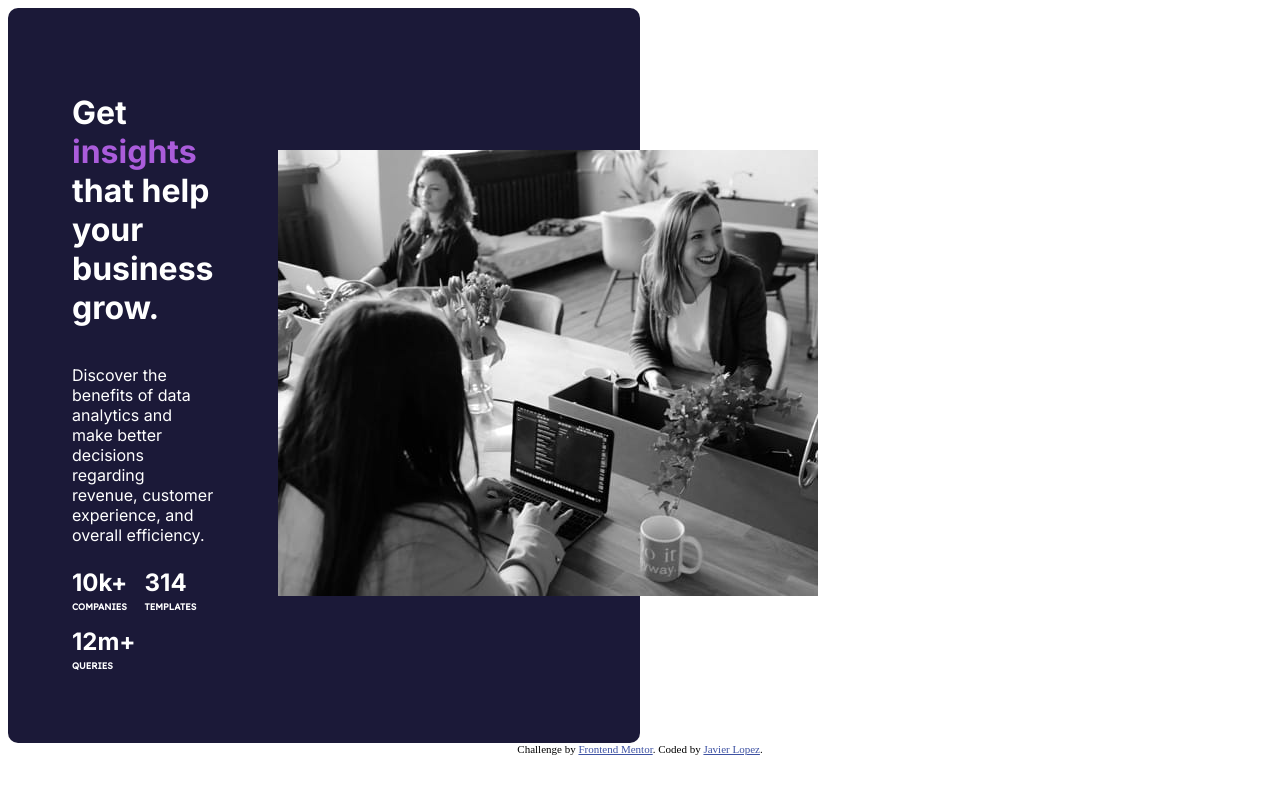
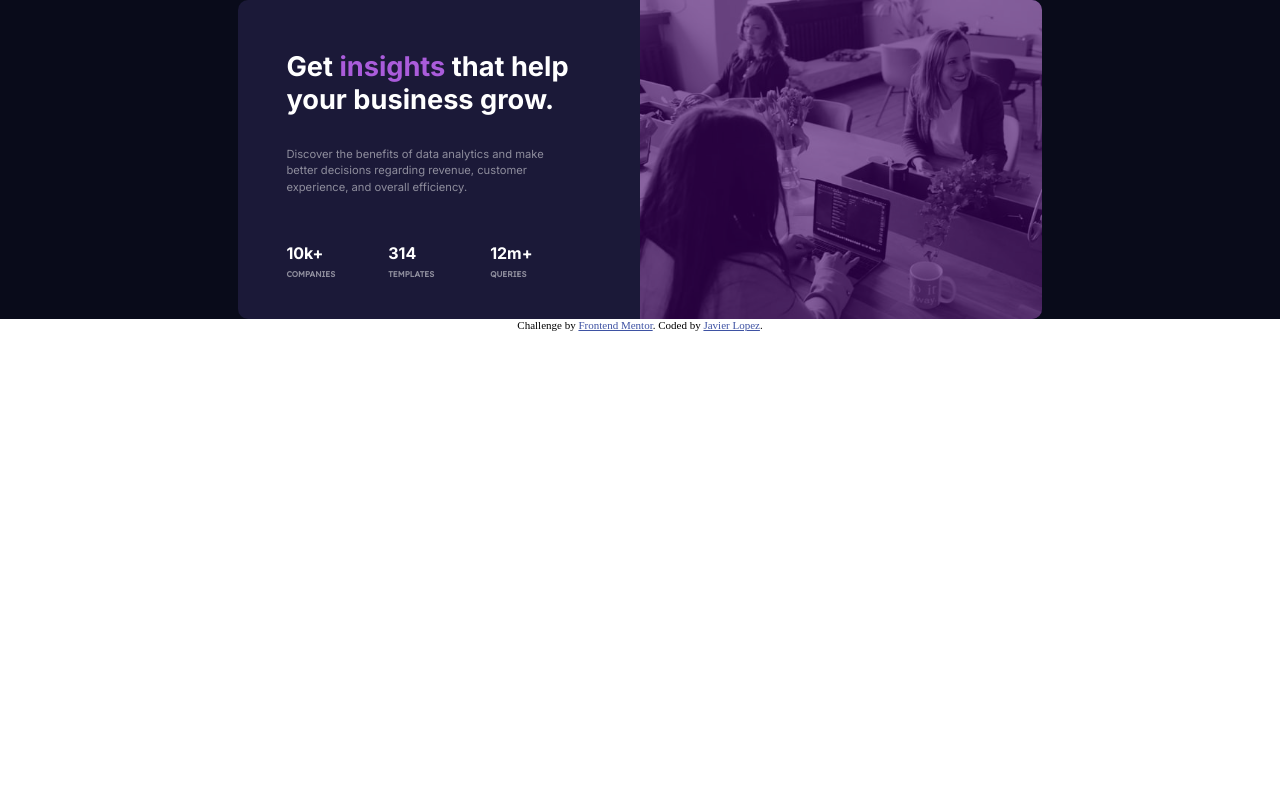
Before and after one commit to jglopezre/stats-preview-card-component-main, a plain HTML site: page index.html in a window 1280 px wide. Drawn offline with nearby package versions, Linux system fonts and the light colour scheme; files that its build step writes are made by us from their sources.

Commit message:
image position corrected, height corrected, web view ready

```diff
--- a/index.html
+++ b/index.html
@@ -12,45 +12,46 @@
   <link rel="preconnect" href="https://fonts.gstatic.com" crossorigin>
   <link href="https://fonts.googleapis.com/css2?family=Inter:wght@400;700&family=Lexend+Deca&display=swap" rel="stylesheet">
   <link href="./style.css" rel="stylesheet"/>
-  <!-- Feel free to remove these styles or customise in your own stylesheet 👍
-  <style>
 
-  </style> -->
 </head>
 
 <body>
+  <div class="main-container">
+    <div class="card">
+      <div>
+	<div class="left-box">
 
-  <div class="card">
-    <div>
-      <div class="left-box">
-	<div><h1>Get <span>insights</span> that help your business grow.</h1></div>
-	<div><p>Discover the benefits of data analytics and make better decisions regarding revenue, customer experience, and overall efficiency.</p></div>
-	<div class="left-data-box">
-	  <div>
+	  <div class="first"><h1>Get <span>insights</span> that help your business grow.</h1></div>
+
+	  <div class="second"><p>Discover the benefits of data analytics and make better decisions regarding revenue, customer experience, and overall efficiency.</p></div>
+
+	  <div class="third-a">
 	    <h2>10k+</h2>
 	    <p>companies</p>
 	  </div>
-
-	  <div>
+	  <div class="third-b">
 	    <h2>314</h2>
 	    <p>templates</p>
 	  </div>
-
-	  <div>
+	  <div class="third-c">
 	    <h2>12m+</h2>
 	    <p>queries</p>
 	  </div>
 	</div>
       </div>
-    </div>
 
-    <div >
-      <div>
-	<img alt="meeting" src="./images/image-header-desktop.jpg"/>
+
+
+      <div class="right-box">
+	<picture>
+	  <source srcset="images/image-header-mobile.jpg" media="max-width: 300px" />
+	  <source srcset="images/image-header-desktop.jpg" />
+	  <img alt="" src="images/image-header-mobile.jpg"/>
+	</picture>
       </div>
+
     </div>
   </div>
-
   <div class="attribution">
     Challenge by <a href="https://www.frontendmentor.io?ref=challenge" target="_blank">Frontend Mentor</a>.
     Coded by <a href="#">Javier Lopez</a>.
--- a/style.scss
+++ b/style.scss
@@ -1,13 +1,15 @@
 $bkground: hsl(233, 47%, 7%);
 $card-bkground: hsl(244, 38%, 16%);
 $accent: hsl(277, 64%, 61%);
+$accent-2: hsl(277, 100%, 20%);
 $white: hsl(0, 0%, 100%);
 $white-2: hsla(0, 0%, 100%, 0.75);  //Main Paragraph Transparent white
 $white-3: hsla(0, 0%, 100%, 0.6);  //Stats Heading
 
 
-html {
-    height: 100%;
+html, body {
+    padding: 0px;
+    margin: 0px;
 }
 
 span {
@@ -18,50 +20,109 @@ h1, h2, p {
     font-family: Inter;
 }
 
+h1 {
+    font-size: 1.7em;
+
+}
+
+h2 {
+    font-size: 1em;
+}
+
+.main-container {
+    display: flex;
+    justify-content: center;
+    align-content: center;
+    width: 100%;
+    background-color: $bkground;
+}
+
 .card {
    display: flex;
-   flex-direction: row;
-   width: 50%;
+   flex-flow: row wrap-reverse;
+   min-width: 375px;
    color: $white;
    background-color: $card-bkground;
    border-radius: 10px;
-
-   >div {
-       flex-grow: 1;
-       display: flex;
-       justify-content: center;
-       flex-direction: column;
+   >div{
+       width: 50%;
    }
 }
 
-.left-box {
-    flex-grow: 1;
-    display: flex;
-    flex-flow: column;
-    justify-content: space-around;
-    margin: 4em;
+.first {
+    grid-area: maintext;
+}
 
-    >div{
-	flex-grow: 1;
+.second {
+    grid-area: subtext;
+    font-size: 0.7em;
+    align-self: start;
+    opacity: 0.5;
+    line-height: 1.5em;
+    padding-right: 2em;;
+}
+
+.third-a, .third-b, .third-c {
+    line-height: 0.4em;
+    align-self: end;
+    p {
+	font-family: Lexend Deca;
+	font-size: 0.7em;
+	font-variant: small-caps;
+	font-weight: bold;
+	opacity: 0.5;
     }
 }
 
-.left-data-box {
-    display: flex;
-    flex-flow: row wrap;
+.third-a {
+    grid-area: data-1;
+}
 
-    >div {
-	flex-grow: 1;
-	line-height: 0.2em;
-	p {
-	    font-family: Lexend Deca;
-	    font-size: 0.8em;
-	    font-variant: small-caps;
-	    font-weight: bold;
-	}
-    }
+.third-b {
+    grid-area: data-2;
+}
+
+.third-c {
+    grid-area: data-3;
+}
+
+.left-box {
+    display: grid;
+    justify-content: center;
+    align-content: center;
+    margin: 2em 3em;
+    gap: 0px 0px;
+    grid-template:
+	[row1-start] "maintext maintext maintext" 1fr [row1-end]
+	[row2-start] "subtext subtext subtext" auto [row2-end]
+	[row4-start] "data-1 data-2 data-3" 80px [row4-end]
+	/ 1fr 1fr 1fr;
 }
 
 
-.attribution { font-size: 11px; text-align: center; }
-.attribution a { color: hsl(228, 45%, 44%); }
+
+.right-box {
+    background-color: $accent-2;
+    display: block;
+    position: relative;
+    border-radius: 0px 10px 10px 0px;
+
+    img {
+	display: block;
+	position: absolute;
+	top: 0px;
+	opacity: 0.40;
+	width: 100%;
+	height: 100%;
+	border-radius: 0px 10px 10px 0px;
+    }
+
+}
+
+.attribution {
+    font-size: 11px;
+    text-align: center;
+}
+.attribution a {
+    color: hsl(228, 45%, 44%);
+}
```
